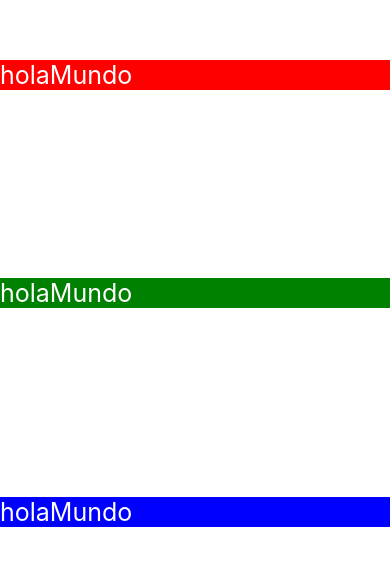
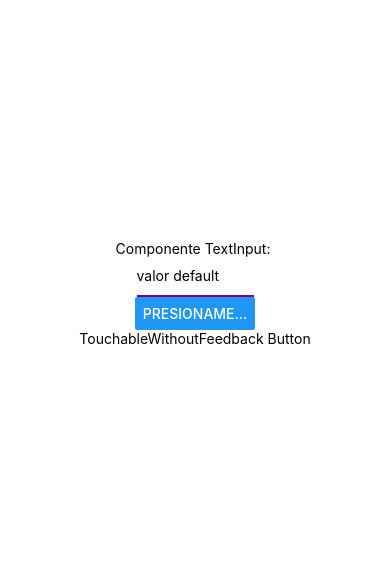
Before and after one commit to MayaGaS/ProgramacionMovil182, a React Native app in the folder holaMundo/: screen / in a window 390 px wide. Shown: the part 129-694 px from the top of the page. Built offline with nearby package versions, Linux system fonts and the light colour scheme.

Commit message:
Practica 8

```diff
--- a/holaMundo/App.js
+++ b/holaMundo/App.js
@@ -1,65 +1,99 @@
 // Importaciones
 import { StatusBar } from 'expo-status-bar';
-import { Button, StyleSheet, Text, View } from 'react-native';
+import { Button, StyleSheet, Text, View, TextInput, TouchableHighlight, TouchableOpacity, TouchableWithoutFeedback } from 'react-native';
 import React,{useState} from 'react'; //Importacion para hacer usos de datos
 
 
 
 //Funciones
-const Texto=({estilo})=>{ // Parametros en este caso estilos que estilo
+/* const Texto=({estilo})=>{ // Parametros en este caso estilos que estilo
   const[contenido, setContenido] = useState('holaMundo') // Variable de contenido (propiedad children), se u
   const actualizarContenido=()=>{ // Array function que va a permitir hacer esa actualizacion
     setContenido('State actualizó este texto')}
   return(<Text style={[styles.text,estilo]} onPress={actualizarContenido}>{contenido}</Text>) // Mandar llamar el evento
   // con 'style' especificamos la copnexión que está en styles, y colocamos el estilo de texto y estilo
-}
-
-
+} */
 
 //Existen componentes, area donde se va a ejecutar
 export default function App() {
+
+  const[text, setText]= useState('valor default')
+  const[submit, setSubmit]= useState('')
+
   return (
 
     <View style={styles.container}>
 
-      <Texto estilo={styles.red}/>  {/* Exportamos estilo más especifico con el nombre que le pusimos (red, green, blue) */}
-      <Texto estilo={styles.green}/>
-      <Texto estilo={styles.blue}/>
+      <Text> Componente TextInput: {submit} </Text>
+      <TextInput style={styles.TextInput} placeholder='Escribe texto ...' onChangeText={(t)=>setText(t) } value={text}/>
+      <Button title='Presioname...' onPress={()=>{setSubmit(text); alert('Texto enviado')}}/>
+      {/* <TouchableHighlight
+        style={styles.touchable}
+        onPress={() => {setSubmit(text); alert('TouchableHighlight presionado'); }}
+        underlayColor={"#DDDDDD"}
+      >
+        <View style={styles.button}>
+          <Text style={styles.buttonText}> TouchableHighlight Button </Text>
+        </View>
+        </TouchableHighlight> */}
+
+        {/* <TouchableOpacity
+          style={styles.touchable}
+          onPress={() => {setSubmit(text); alert('TouchableOpacity presionado'); }}
+        >
+          <View style={styles.button}>
+            <Text style={styles.buttonText}> TouchableOpacity Button </Text>
+          </View>
+        </TouchableOpacity> */}
+
+      <TouchableWithoutFeedback
+        onPress={() => { setSubmit(text); alert('TouchableWithoutFeedback presionado'); }}
+      >
+        <View style={styles.button}>
+          <Text style={styles.buttonText}>TouchableWithoutFeedback Button</Text>
+        </View>
+      </TouchableWithoutFeedback>
+
 
       <StatusBar style="auto" />
     </View>
   );
 }
 
-
-
-// Configuraciones de hijas de estilos
+// Configuraciones de hojas de estilos
 const styles = StyleSheet.create({
   container: {
     flex: 1,
     flexDirection: 'column', //La forma en la que se acomoda el texto ("orden")
     backgroundColor: '#fff',
-    alignItems: 'stretch', // alinea el orden de izquierda a derecha
-    justifyContent: 'space-evenly', // orden de arriba a abajo
+    alignItems: 'center', // alinea el orden de izquierda a derecha
+    justifyContent: 'center', // orden de arriba a abajo
   },
-  text:{
-    color: 'white', //Color blanco
-    fontSize: 25, //Tamaño del texto
-    /* height: 100,  */  //Alto del texto
-    /* width: 150, */ //Ancho del texto
+
+  TextInput: {
+    width: '30%',
+    height: 40,
+    borderBottomColor: 'purple', // pone color a la línea de abajo
+    borderBottomWidth: 2, // es el grosor de la línea
   },
-  red:{
-    /* flex: 1, */ //Adaptacion de la panatalla
-    backgroundColor: 'red', //Color del fondo
-  },
-  green:{
-    /* flex: 2, */
-    backgroundColor: 'green',
-  },
-  blue:{
-    /* flex: 3, */
+
+  touchable: {
+    marginTop: 20,
+    padding: 10,
     backgroundColor: 'blue',
   },
+
+  touchableO: {
+    marginTop: 20,
+    padding: 10,
+    backgroundColor: '#DDDDDD',
+  },
+
+  toucableW: {
+    padding: 10,
+    backgroundColor: '#2196F3',
+  },
+
 });
 
 
```
